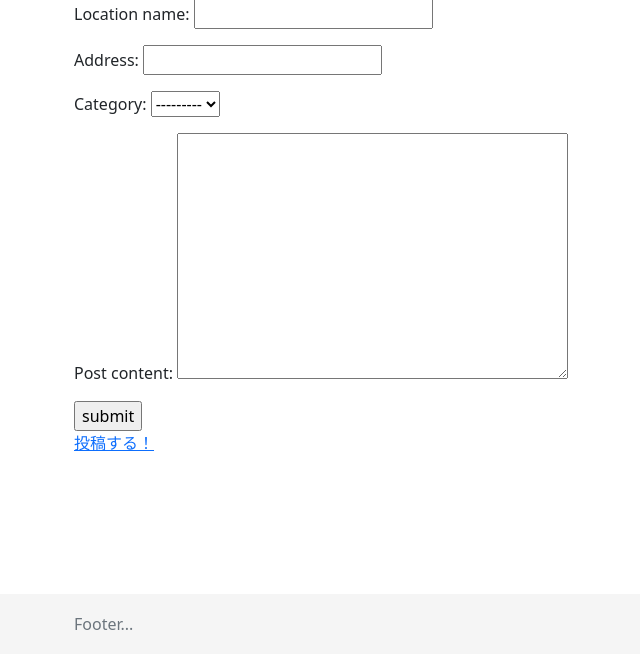
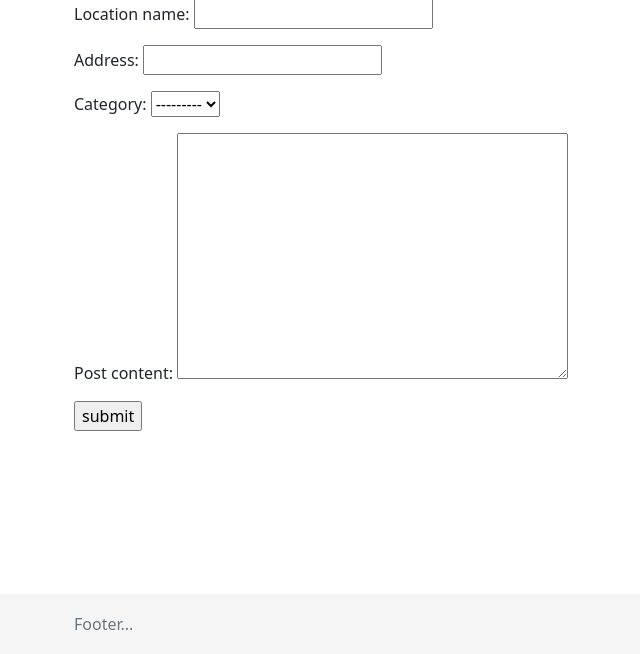
Before and after one commit to dev-satoshi/supporters-hackathon_2023_vol12, a Django app: page /post/ in a window 1280 px wide. Shown: the part 146-800 px from the top of the page, without its empty margins (98-738 px from the left). Run offline with Django 4.2, Linux system fonts and the light colour scheme; data that the repository does not hold is empty.

Commit message:
delete: 不要なボタンを削除

```diff
--- a/templates/pages/post_create.html
+++ b/templates/pages/post_create.html
@@ -35,9 +35,6 @@
             <textarea name="content" id="post_content1" cols="50" rows="20" placeholder="おすすめポイントやここが良い！と思ったことを部分を共有しましょう！"> </textarea>
           </div> -->
           <input type="submit" value="submit">
-          <div class="post_add_btn" id="post_btn">
-            <a href="javascript:void(0);">投稿する！</a>
-          </div>
         </form>
       </div>
     </div>
```
